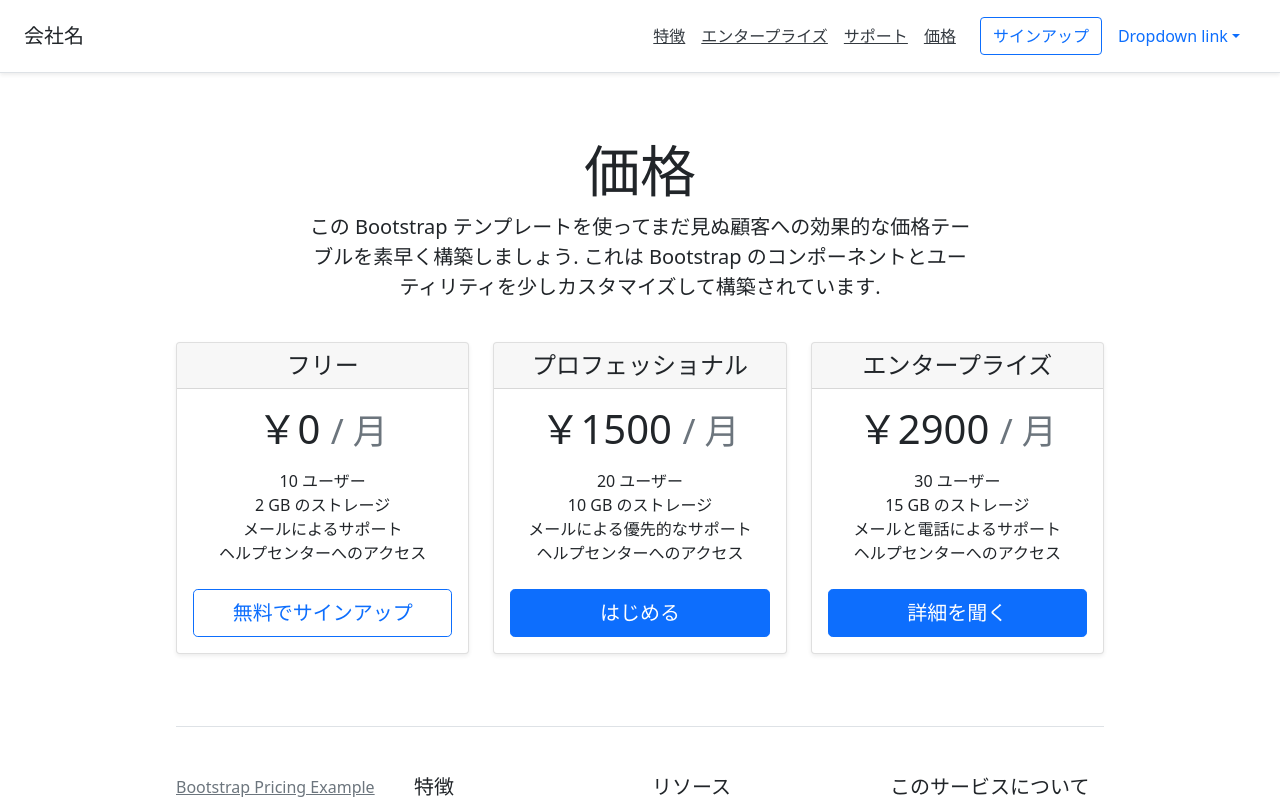
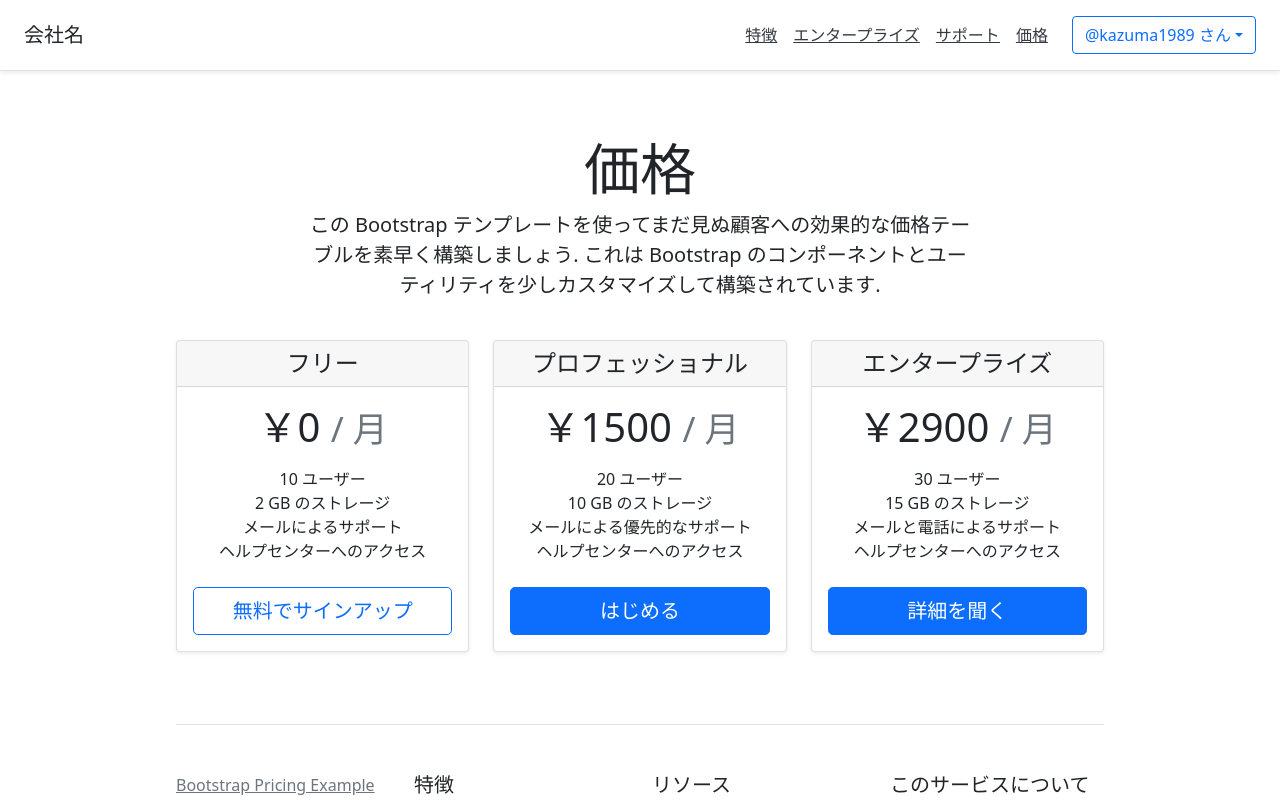
Before and after one commit to kazuma1989/zenn-react-nest, a React app: page / in a window 1280 px wide. Shown: the top 800 px of the page. Built offline with nearby package versions, Linux system fonts and the light colour scheme.

Commit message:
feat: 会員メニューのドロップダウン追加

```diff
--- a/src/App.tsx
+++ b/src/App.tsx
@@ -1,6 +1,11 @@
-import React from "react"
+import React, { useState } from "react"
 
 export function App() {
+  const [open, setOpen] = useState(false)
+  const toggleOpen = () => {
+    setOpen((v) => !v)
+  }
+
   return (
     <div>
       <div className="d-flex flex-column flex-md-row align-items-center p-3 px-md-4 mb-3 bg-white border-bottom shadow-sm">
@@ -24,37 +29,35 @@ export function App() {
           </a>
         </nav>
 
-        <a className="btn btn-outline-primary" href="#">
-          サインアップ
-        </a>
+        <div className="dropdown">
+          <button
+            type="button"
+            className="btn btn-outline-primary dropdown-toggle"
+            onClick={toggleOpen}
+          >
+            @kazuma1989 さん
+          </button>
 
-        <a
-          className="nav-link dropdown-toggle"
-          href="#"
-          id="navbarDropdownMenuLink"
-          role="button"
-          data-toggle="dropdown"
-          aria-expanded="false"
-        >
-          Dropdown link
-        </a>
-        <ul className="dropdown-menu" aria-labelledby="navbarDropdownMenuLink">
+          <ul className={`dropdown-menu ${open ? "show" : ""}`}>
             <li>
               <a className="dropdown-item" href="#">
                 Action
               </a>
             </li>
+
             <li>
               <a className="dropdown-item" href="#">
                 Another action
               </a>
             </li>
+
             <li>
               <a className="dropdown-item" href="#">
                 Something else here
               </a>
             </li>
           </ul>
+        </div>
       </div>
 
       <div
```
Lines whose indentation alone changed are shown as unchanged.
